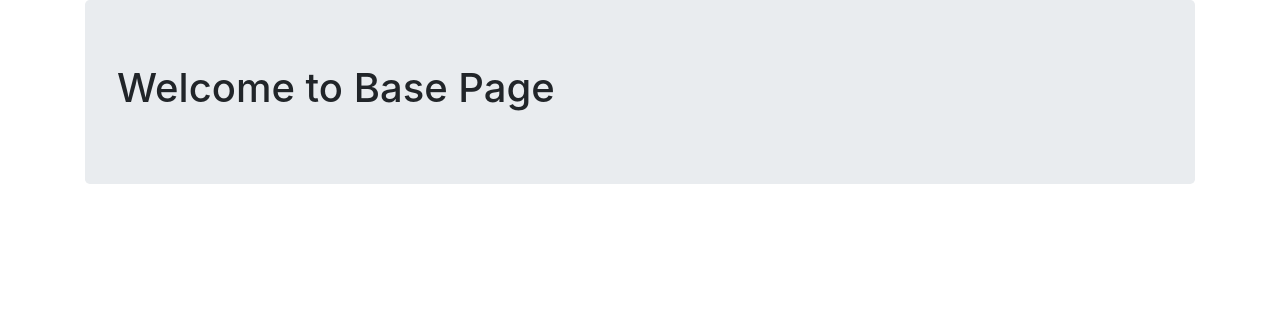
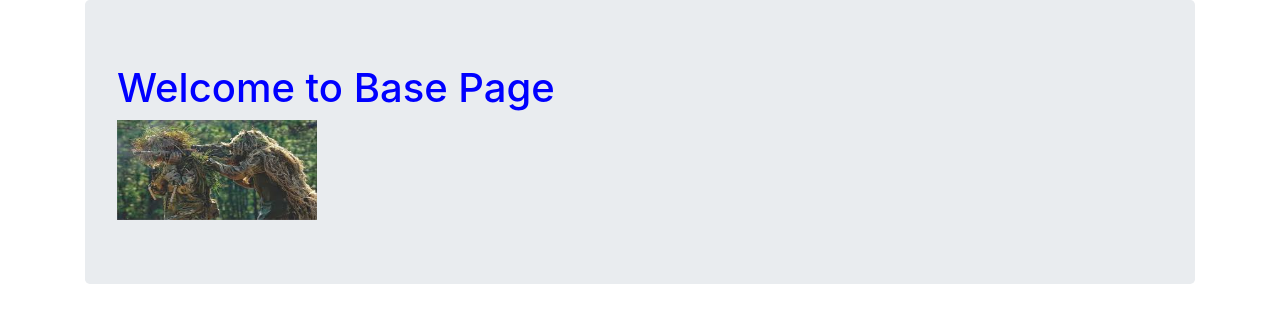
Before and after one commit to chandramouli92/boot_partition, a Django app: page /base/ in a window 1280 px wide. Shown: the top 323 px of the page. Run offline with Django 3.2, Linux system fonts and the light colour scheme; some libraries are stand-ins or nearby versions.

Commit message:
first commit

```diff
--- a/myapp/urls.py
+++ b/myapp/urls.py
@@ -6,5 +6,7 @@ app_name = "myapp"
 urlpatterns = [
    path('trail/',views.trail,name='trail'),
     path('profile/',views.profile,name='profile'),
+     path('',views.home,name="home"),
+     path('base/',views.base,name="base"),
 
 ]
--- a/pro1/settings.py
+++ b/pro1/settings.py
@@ -15,6 +15,7 @@ import os
 # Build paths inside the project like this: os.path.join(BASE_DIR, ...)
 BASE_DIR = os.path.dirname(os.path.dirname(os.path.abspath(__file__)))
 TEMPLATE_DIR =os.path.join(BASE_DIR,"templates")
+STATIC_DIR = os.path.join(BASE_DIR,"static")
 
 # Quick-start development settings - unsuitable for production
 # See https://docs.djangoproject.com/en/2.2/howto/deployment/checklist/
@@ -120,3 +121,6 @@ USE_TZ = True
 # https://docs.djangoproject.com/en/2.2/howto/static-files/
 
 STATIC_URL = '/static/'
+STATICFILES_DIRS=[
+    STATIC_DIR,
+]
--- /dev/null
+++ b/static/css/style.css
@@ -0,0 +1,3 @@
+h1{
+    color: blue;
+}
--- a/templates/base.html
+++ b/templates/base.html
@@ -1,3 +1,4 @@
+{% load static %}
 <!DOCTYPE html>
 <html lang="en">
 <head>
@@ -9,7 +10,7 @@
     {% endblock %}
     <link rel="stylesheet" href="https://stackpath.bootstrapcdn.com/bootstrap/4.5.0/css/bootstrap.min.css" integrity="sha384-9aIt2nRpC12Uk9gS9baDl411NQApFmC26EwAOH8WgZl5MYYxFfc+NcPb1dKGj7Sk" crossorigin="anonymous">
     <script src="https://stackpath.bootstrapcdn.com/bootstrap/4.5.0/js/bootstrap.min.js" integrity="sha384-OgVRvuATP1z7JjHLkuOU7Xw704+h835Lr+6QL9UvYjZE3Ipu6Tp75j7Bh/kR0JKI" crossorigin="anonymous"></script>
-
+    <link rel="stylesheet" href="{%static 'css/style.css' %}">
 </head>
 
 <body>
@@ -19,7 +20,9 @@
      {% block content %}
        <div class="container">
          <div class="jumbotron">
+
              <h1>Welcome to Base Page</h1>
+             <img src="{% static 'images/a11.jpg' %}" alt="no image found" height="100" width="200">
          </div>
        </div>
      {% endblock %}
```
Also changed, not shown: static/images/a11.jpg (added).
